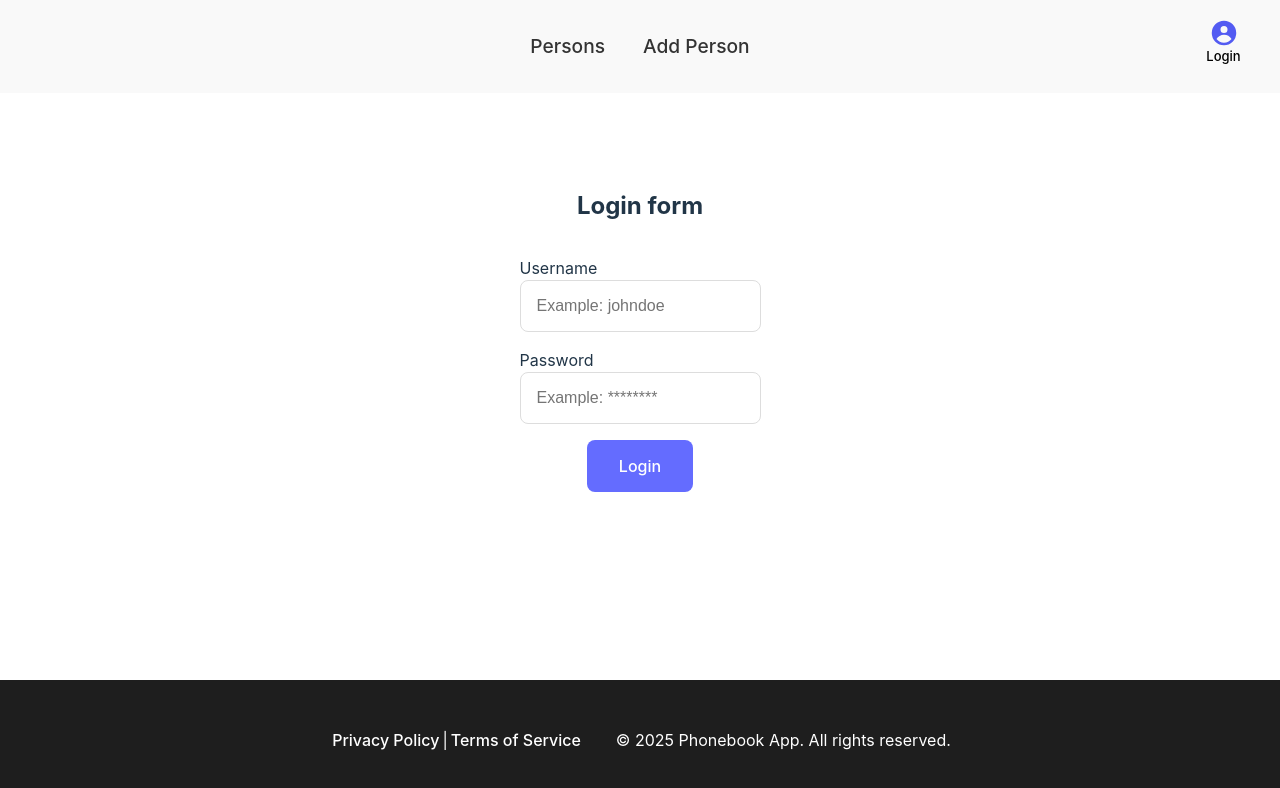
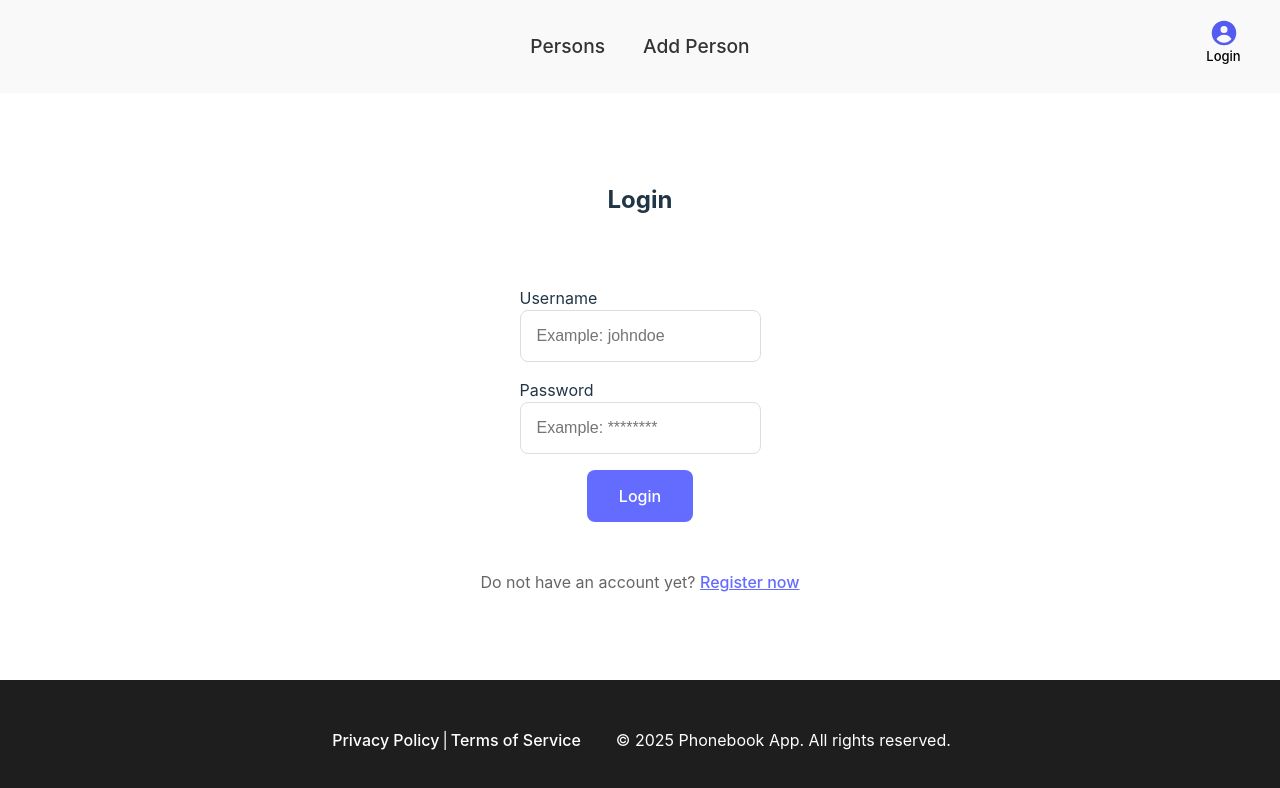
Before and after one commit to Yann-GitHub/graphql-phonebook, a React (Vite) app in the folder front/: page /login in a window 1280 px wide. Shown: the top 788 px of the page. Built offline with nearby package versions, Linux system fonts and the light colour scheme.

Commit message:
feat: add user registration functionality with form and notifications

```diff
--- a/front/src/App.jsx
+++ b/front/src/App.jsx
@@ -6,6 +6,7 @@ import SharedLayout from "./pages/SharedLayout";
 import Error from "./pages/Error";
 import { ToastContainer } from "react-toastify";
 import "react-toastify/dist/ReactToastify.css";
+import { Navigate } from "react-router-dom";
 
 const App = () => {
   return (
@@ -27,6 +28,7 @@ const App = () => {
           <Route index element={<PersonsList />} />
           <Route path="newPerson" element={<NewPerson />} />
           <Route path="login" element={<Login />} />
+          <Route path="register" element={<Navigate to="/login" />} />
           <Route path="*" element={<Error />} />
         </Route>
       </Routes>
--- a/front/src/components/LoginForm.jsx
+++ b/front/src/components/LoginForm.jsx
@@ -90,9 +90,9 @@ const LoginForm = () => {
       <form
         onSubmit={submit}
         className="custom-form"
-        style={{ marginTop: "-93.5px" }}
+        // style={{ marginTop: "-93.5px" }}
       >
-        <h2 className="form-title">Login form</h2>
+        {/* <h2 className="form-title">Login form</h2> */}
         <div className="form-main-wrap">
           <div className="form-group-wrap">
             <label htmlFor="username-input">Username</label>
--- /dev/null
+++ b/front/src/components/RegisterForm.jsx
@@ -0,0 +1,112 @@
+import { useState } from "react";
+import { useMutation } from "@apollo/client";
+import { CREATE_USER } from "../queries";
+import { useNotificationStore } from "../store/index.js";
+
+const RegisterForm = ({ onSuccess }) => {
+  const [username, setUsername] = useState("");
+  const [password, setPassword] = useState("");
+  const [passwordConfirm, setPasswordConfirm] = useState("");
+
+  const addNotification = useNotificationStore(
+    (state) => state.addNotification
+  );
+
+  const [createUser, { loading }] = useMutation(CREATE_USER, {
+    onCompleted: () => {
+      addNotification({
+        type: "success",
+        message: "Account created successfully! You can now log in.",
+      });
+      onSuccess(); // Back to login
+    },
+    onError: (error) => {
+      console.error("Registration error:", error);
+      addNotification({
+        type: "error",
+        message: error.graphQLErrors[0]?.message || "Error creating account",
+      });
+    },
+  });
+
+  const handleSubmit = (e) => {
+    e.preventDefault();
+
+    // Validation locale
+    if (password !== passwordConfirm) {
+      addNotification({
+        type: "error",
+        message: "Passwords don't match",
+      });
+
+      setPassword("");
+      setPasswordConfirm("");
+      return;
+    }
+
+    if (password.length < 6) {
+      addNotification({
+        type: "error",
+        message: "Password must be at least 6 characters long",
+      });
+      return;
+    }
+
+    createUser({
+      variables: { username, password },
+    });
+  };
+
+  return (
+    <div className="form-container">
+      <form onSubmit={handleSubmit} className="custom-form">
+        <h2 className="form-title">Create an account</h2>
+        <div className="form-main-wrap">
+          <div className="form-group-wrap">
+            <label htmlFor="username">Username</label>
+            <input
+              id="username"
+              type="text"
+              value={username}
+              onChange={(e) => setUsername(e.target.value)}
+              placeholder="Enter a username (min. 3 characters)"
+              required
+              minLength={3}
+            />
+          </div>
+
+          <div className="form-group-wrap">
+            <label htmlFor="password">Password</label>
+            <input
+              id="password"
+              type="password"
+              value={password}
+              onChange={(e) => setPassword(e.target.value)}
+              placeholder="Enter a secure password"
+              required
+              minLength={8}
+            />
+          </div>
+
+          <div className="form-group-wrap">
+            <label htmlFor="passwordConfirm">Confirm Password</label>
+            <input
+              id="passwordConfirm"
+              type="password"
+              value={passwordConfirm}
+              onChange={(e) => setPasswordConfirm(e.target.value)}
+              placeholder="Confirm your password"
+              required
+            />
+          </div>
+        </div>
+
+        <button type="submit" disabled={loading}>
+          {loading ? "Creating account..." : "Register"}
+        </button>
+      </form>
+    </div>
+  );
+};
+
+export default RegisterForm;
--- a/front/src/index.css
+++ b/front/src/index.css
@@ -775,6 +775,27 @@ a.login-button {
   border-color: #ccc;
 }
 
+.auth-toggle {
+  margin-top: 1rem;
+  text-align: center;
+  color: #666;
+}
+
+.auth-toggle button {
+  background: none;
+  border: none;
+  color: #646cff;
+  font-weight: 500;
+  cursor: pointer;
+  text-decoration: underline;
+  padding: 0;
+}
+
+.auth-toggle button:hover {
+  color: #535bf2;
+  text-decoration: underline;
+}
+
 @media (max-width: 600px) {
   .person-details-card {
     padding: 1.5rem;
--- a/front/src/pages/Login.jsx
+++ b/front/src/pages/Login.jsx
@@ -1,10 +1,35 @@
+import { useState } from "react";
 import LoginForm from "../components/LoginForm";
+import RegisterForm from "../components/RegisterForm";
 
 const Login = () => {
+  const [showRegister, setShowRegister] = useState(false);
+
   return (
     <div className="login-page">
-      {/* <h2>Login form</h2> */}
-      <LoginForm />
+      <h2>{showRegister ? "Register" : "Login"}</h2>
+      {/* <div className="login-page">
+        <LoginForm />
+      </div> */}
+      {showRegister ? (
+        <>
+          <RegisterForm onSuccess={() => setShowRegister(false)} />
+          <p className="auth-toggle">
+            Already have an account?{" "}
+            <button onClick={() => setShowRegister(false)}>
+              Login instead
+            </button>
+          </p>
+        </>
+      ) : (
+        <>
+          <LoginForm />
+          <p className="auth-toggle">
+            Do not have an account yet?{" "}
+            <button onClick={() => setShowRegister(true)}>Register now</button>
+          </p>
+        </>
+      )}
     </div>
   );
 };
--- a/front/src/queries.js
+++ b/front/src/queries.js
@@ -73,3 +73,12 @@ export const ME = gql`
     }
   }
 `;
+
+export const CREATE_USER = gql`
+  mutation createUser($username: String!, $password: String!) {
+    createUser(username: $username, password: $password) {
+      id
+      username
+    }
+  }
+`;
```
